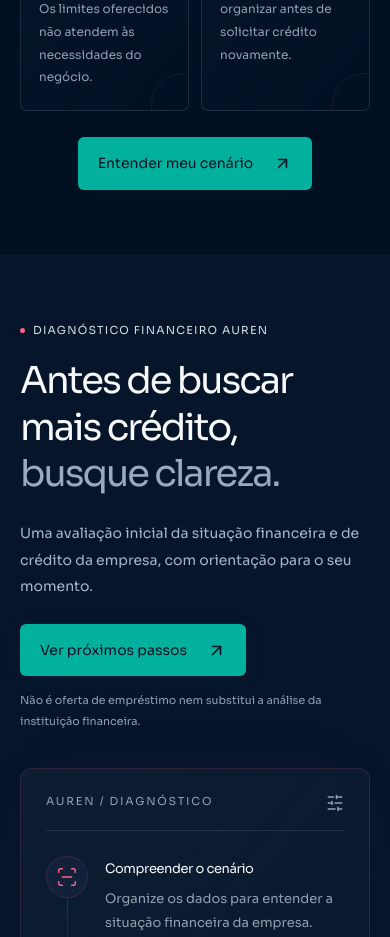
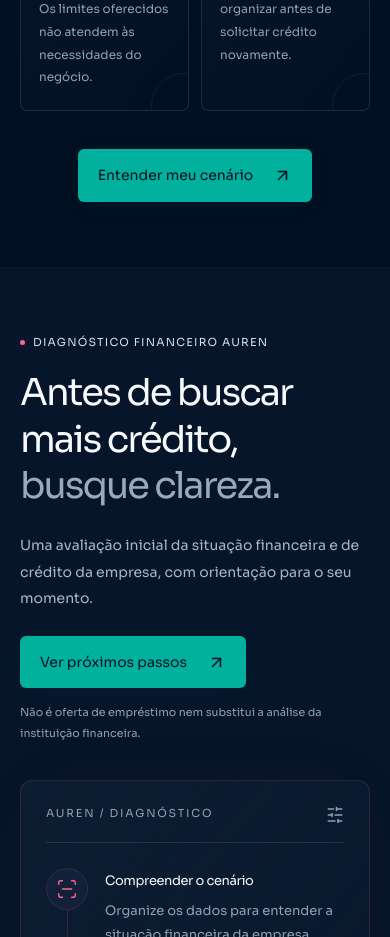
Before and after one commit to jeremiasthomaz8-commits/AurenCapital, a React (Vite) app: page / in a window 390 px wide. Shown: the part 2060-2997 px from the top of the page. Built offline with nearby package versions, Linux system fonts and the light colour scheme; no server answers.

Commit message:
Ajusta espaçamento do botão após os cards no mobile

```diff
--- a/src/styles.css
+++ b/src/styles.css
@@ -2532,8 +2532,8 @@
     font-size: 12px;
     line-height: 1.9;
   }
-  .center-action {
-    margin-top: 26px;
+  .pain-section .center-action {
+    margin-top: 38px;
   }
   .button {
     font-size: 14px;
```
